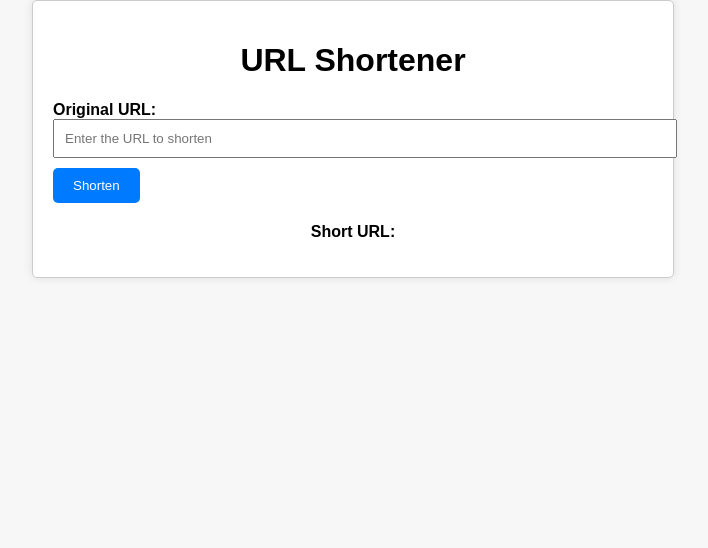
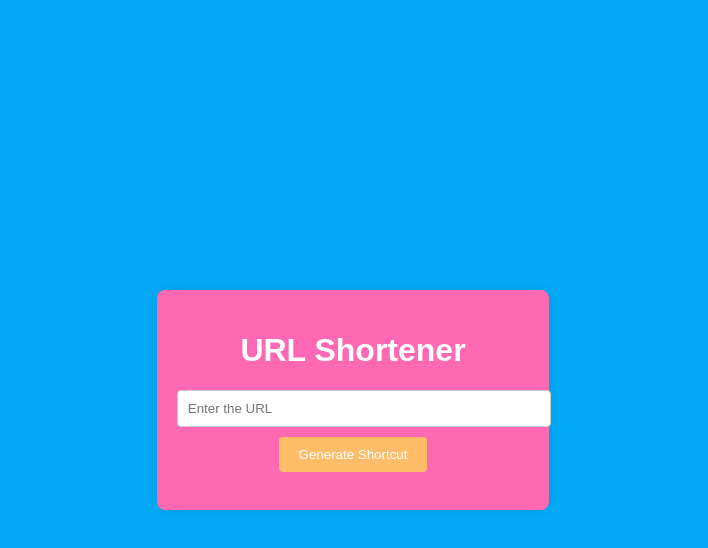
Before and after one commit to mk05112004/chalenge-5, a plain HTML site: page index.html in a window 1280 px wide. Shown: the whole page, without its empty margins (287-995 px from the left). Drawn offline with Linux system fonts and the light colour scheme.

Commit message:
this is my project

```diff
--- a/index.html
+++ b/index.html
@@ -9,12 +9,16 @@
 <body>
     <div class="container">
         <h1>URL Shortener</h1>
-        <label for="originalUrl">Original URL:</label>
-        <input type="text" id="originalUrl" placeholder="Enter the URL to shorten">
-        <button id="shortenBtn">Shorten</button>
-        <div class="result">
-            <p><strong>Short URL:</strong> <span id="shortUrl"></span></p>
-        </div>
+        <form id="urlForm">
+            <input
+                type="url"
+                id="originalURL"
+                placeholder="Enter the URL"
+                required
+            />
+            <button type="submit">Generate Shortcut</button>
+        </form>
+        <p id="shortcutURL"></p>
     </div>
     <script src="script.js"></script>
 </body>
--- a/script.js
+++ b/script.js
@@ -1,28 +1,30 @@
-document.addEventListener("DOMContentLoaded", function () {
-    const shortenBtn = document.getElementById("shortenBtn");
-    const originalUrlInput = document.getElementById("originalUrl");
-    const shortUrlSpan = document.getElementById("shortUrl");
+const urlForm = document.getElementById('urlForm');
+const originalURLInput = document.getElementById('originalURL');
+const shortcutURLDisplay = document.getElementById('shortcutURL');
 
-    shortenBtn.addEventListener("click", async () => {
-        const originalUrl = originalUrlInput.value;
+urlForm.addEventListener('submit', async (e) => {
+    e.preventDefault();
+
+    const originalURL = originalURLInput.value;
 
     try {
-            const response = await fetch("/api/shorten", {
-                method: "POST",
+        // Send the original URL to your backend to generate a shortcut URL
+        const response = await fetch('/api/generateShortcut', {
+            method: 'POST',
             headers: {
-                    "Content-Type": "application/json",
+                'Content-Type': 'application/json',
             },
-                body: JSON.stringify({ originalUrl }),
+            body: JSON.stringify({ originalURL }),
         });
 
         if (response.ok) {
             const data = await response.json();
-                shortUrlSpan.textContent = data.shortUrl;
+            shortcutURLDisplay.innerHTML = `Shortcut URL: <a href="${data.shortcutURL}" target="_blank">${data.shortcutURL}</a>`;
         } else {
-                console.error("Failed to shorten URL");
+            // Handle errors here
+            console.error('Error generating shortcut URL');
         }
     } catch (error) {
-            console.error(error);
+        console.error('Error:', error);
     }
 });
-});
--- a/styles.css
+++ b/styles.css
@@ -1,50 +1,51 @@
 body {
     font-family: Arial, sans-serif;
-    background-color: #f7f7f7;
+    text-align: center;
     margin: 0;
     padding: 0;
+    background-color: #03a9f4; /* Vibrant blue background color for the entire page */
+    color: #fff; /* Text color */
+    display: flex;
+    justify-content: center;
+    align-items: center;
+    height: 100vh;
 }
 
 .container {
-    max-width: 600px;
-    margin: 0 auto;
+    background-color: #ff69b4; /* Pink background color for the container */
     padding: 20px;
-    border: 1px solid #ccc;
-    border-radius: 5px;
-    background-color: #fff;
+    border-radius: 8px;
     box-shadow: 0 0 10px rgba(0, 0, 0, 0.1);
 }
 
-h1 {
-    text-align: center;
-}
-
-label {
-    font-weight: bold;
-}
-
-input[type="text"] {
+input[type="url"] {
     width: 100%;
     padding: 10px;
     margin-bottom: 10px;
+    border: 1px solid #ccc;
+    border-radius: 4px;
+    background-color: #fff; /* White background color for input fields */
 }
 
 button {
-    padding: 10px 20px;
-    background-color: #007bff;
+    background-color: #ffbd69; /* Vibrant yellow button color */
     color: #fff;
     border: none;
-    border-radius: 5px;
+    padding: 10px 20px;
     cursor: pointer;
+    border-radius: 4px;
 }
 
 button:hover {
-    background-color: #0056b3;
+    background-color: #ff9a8b; /* Button color on hover */
 }
 
-.result {
-    text-align: center;
-    margin-top: 20px;
+p {
+    font-size: 18px;
+    margin-top: 10px;
 }
 
-/* Add more custom styles as needed */
+a {
+    text-decoration: none;
+    color: #03a9f4; /* Blue link color */
+}
```
Lines whose indentation alone changed are shown as unchanged.
